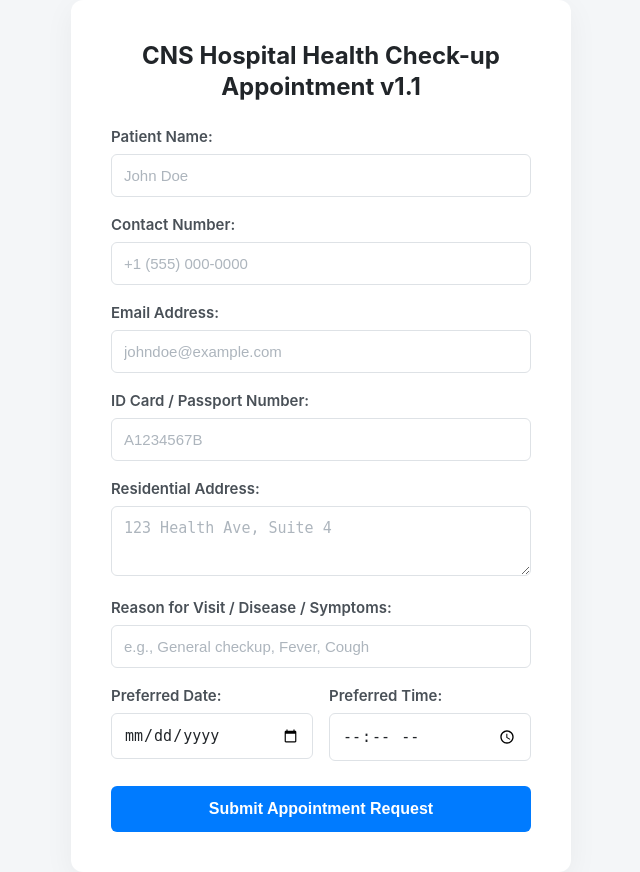
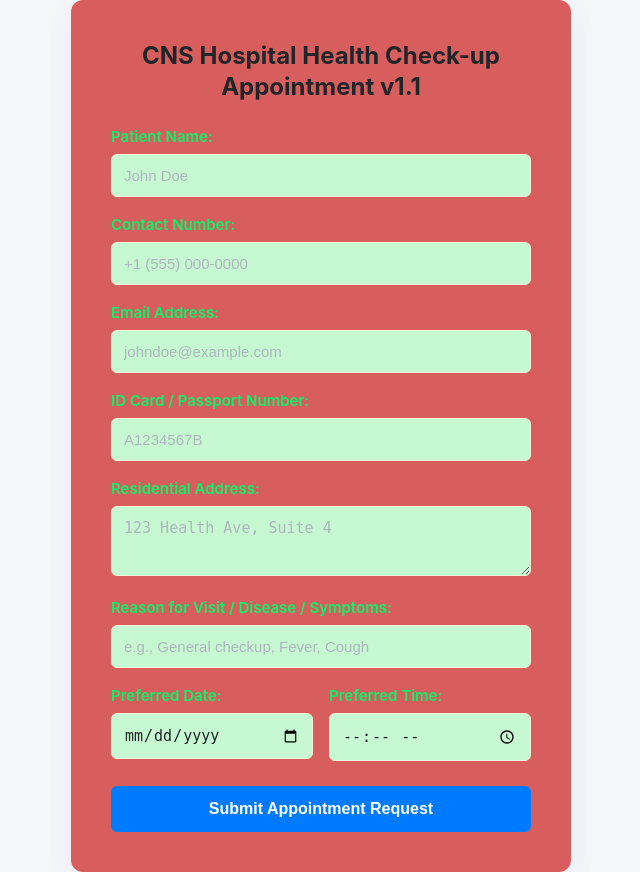
Before and after one commit to Prince993111/medsched-devops-project, a Flask app: page / in a window 1280 px wide. Shown: the whole page, without its empty margins (319-959 px from the left). Run offline with Flask 3, Linux system fonts and the light colour scheme; some libraries are stand-ins or nearby versions.

Commit message:
Changed style

```diff
--- a/app/templates/index.html
+++ b/app/templates/index.html
@@ -3,7 +3,7 @@
 <head>
     <meta charset="UTF-8">
     <meta name="viewport" content="width=device-width, initial-scale=1.0">
-    <title>CNS Hospital - Health Check-up Appointment</title>
+    <title> CNH Helth Check Up</title>
     <style>
         body {
             font-family: -apple-system, BlinkMacSystemFont, "Segoe UI", Roboto, Helvetica, Arial, sans-serif;
@@ -16,10 +16,10 @@
             min-height: 100vh;
         }
         .card {
-            background-color: #ffffff;
+            background-color: #d85e5e;
             padding: 40px;
             border-radius: 12px;
-            box-shadow: 0 8px 30px rgba(0, 0, 0, 0.05);
+            box-shadow: 0 8px 30px rgba(79, 14, 228, 0.05);
             width: 100%;
             max-width: 500px;
             box-sizing: border-box;
@@ -49,18 +49,18 @@
             font-weight: 600;
             display: block;
             margin-bottom: 8px;
-            color: #495057;
+            color: #09f46b;
             font-size: 15px;
         }
         input, textarea {
             width: 100%;
             padding: 12px;
-            border: 1px solid #dee2e6;
+            border: 1px solid #f1f4d6;
             border-radius: 6px;
             box-sizing: border-box;
             font-size: 15px;
             color: #212529;
-            background-color: #fff;
+            background-color: #c6f9d2;
         }
         input::placeholder, textarea::placeholder {
             color: #adb5bd;
```
